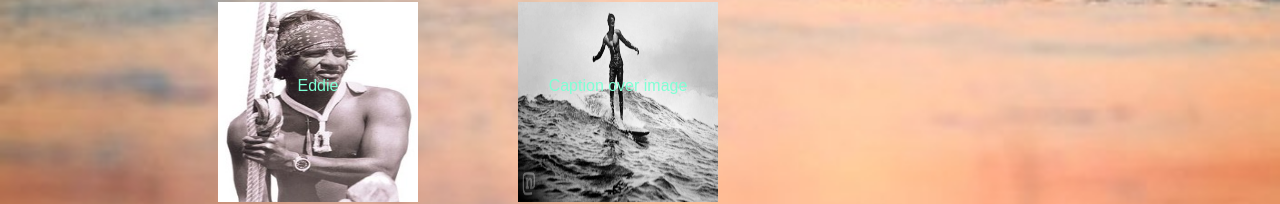
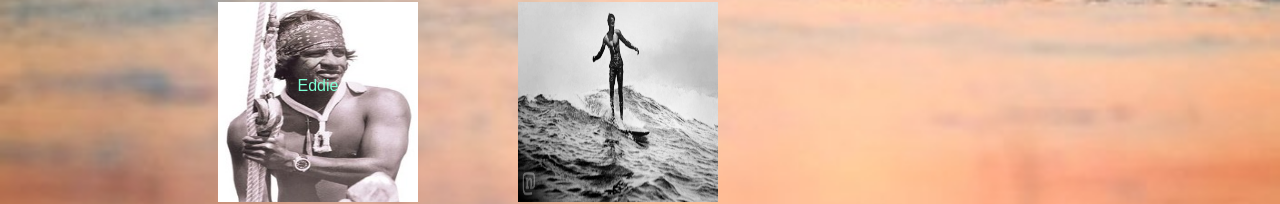
Before and after one commit to cammoore/historyofsurfing, a plain HTML site: page index.html in a window 1280 px wide. Shown: the part 547-751 px from the top of the page. Drawn offline with Linux system fonts and the light colour scheme; a web font is replaced by a local one.

Commit message:
Update index.html

```diff
--- a/index.html
+++ b/index.html
@@ -27,7 +27,7 @@
 
 <div class="image profile">
   <img src="duke.jpg">
-  <div class="text">Caption over image</div>
+<!--  <div class="text">Caption over image</div>-->
 <!--  <div class="bottom-left">Bottom Left</div>-->
 <!--  <div class="top-left">Top Left</div>-->
 <!--  <div class="top-right">Top Right</div>-->
```
